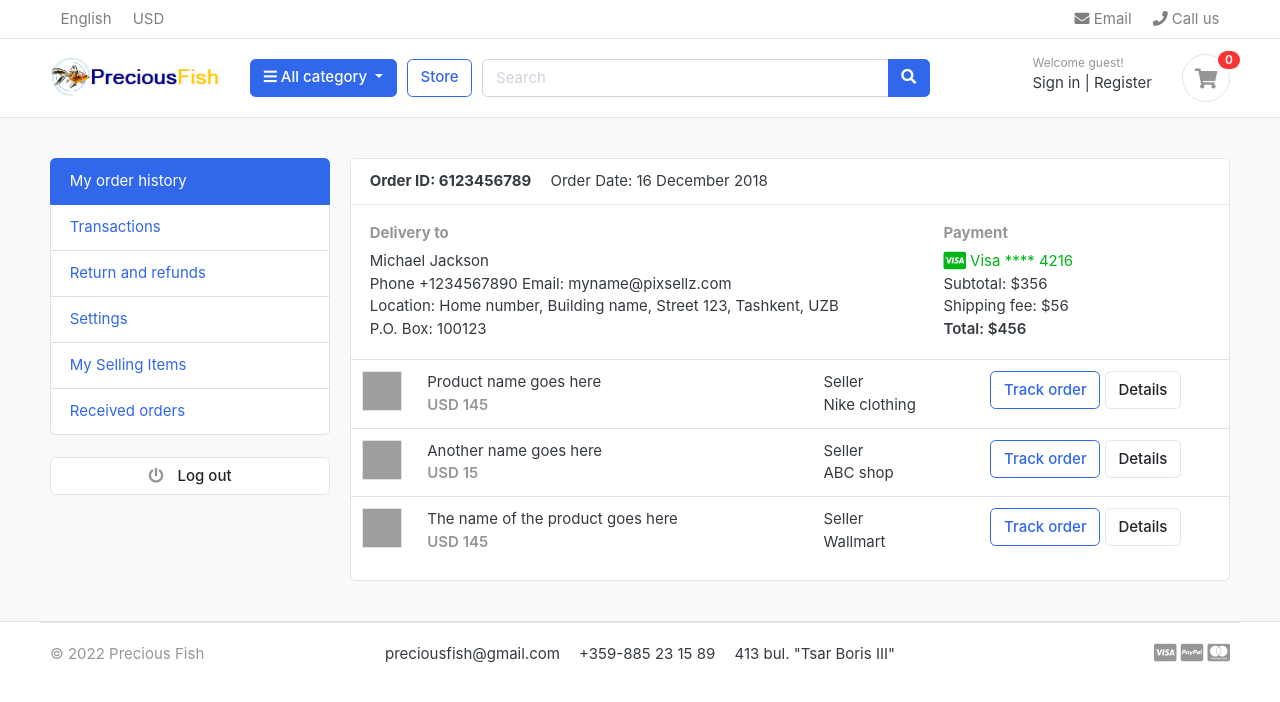
After one commit to LachezarStamenov/online-fish-shoping-platform, a Django app: page /accounts/ in a window 1280 px wide. The commit adds this page. Shown: the top 702 px of the page. Run offline with Django 4.2, Linux system fonts and the light colour scheme; data that the repository does not hold is empty; some libraries are stand-ins or nearby versions; some web fonts are replaced; grey boxes are pictures that could not be loaded.

Commit message:
Registration activation logic added with FBV for registration. Registration form view changed.

```diff
--- a/e_fish_shop_app/accounts/models.py
+++ b/e_fish_shop_app/accounts/models.py
@@ -74,3 +74,6 @@ class Account(AbstractBaseUser):
 
     def has_module_perms(self, add_label):
         return True
+
+    def email_user(self, subject, message, from_email=None, **kwargs):
+        send_mail(subject, message, from_email, [self.email], **kwargs)
--- a/e_fish_shop_app/accounts/urls.py
+++ b/e_fish_shop_app/accounts/urls.py
@@ -1,11 +1,14 @@
 from django.contrib.auth.decorators import login_required
 from django.urls import path
 
-from e_fish_shop_app.category.views import login, LogoutView, activate, RegistrationView
+from e_fish_shop_app.accounts.views import login, LogoutView, dashboard, activate, register
 
 urlpatterns = (
-    path('register/', RegistrationView.as_view(), name='register'),
+    path('register/', register, name='register'),
     path('login/', login, name='login'),
     path('logout/', login_required(LogoutView.as_view()), name='logout'),
+    path('dashboard/', dashboard, name='dashboard'),
+    path('', dashboard, name='dashboard'),
+
     path('activate/<uidb64>/<token>/', activate, name='activate'),
 )
--- a/e_fish_shop_app/accounts/views.py
+++ b/e_fish_shop_app/accounts/views.py
@@ -1,3 +1,97 @@
-from django.shortcuts import render
+from django.core.mail import EmailMessage
+from django.shortcuts import render, redirect
 
-# Create your views here.
+from django.contrib import messages, auth
+from django.contrib.auth import views as auth_views
+from django.contrib.messages.views import SuccessMessageMixin
+from e_fish_shop_app.accounts.forms import RegistrationForm
+from e_fish_shop_app.accounts.models import Account
+from django.contrib.sites.shortcuts import get_current_site
+from django.template.loader import render_to_string
+from django.utils.http import urlsafe_base64_encode, urlsafe_base64_decode
+from django.utils.encoding import force_bytes
+from django.contrib.auth.tokens import default_token_generator
+
+
+def register(request):
+    if request.method == 'POST':
+        form = RegistrationForm(request.POST)
+        if form.is_valid():
+            first_name = form.cleaned_data['first_name']
+            last_name = form.cleaned_data['last_name']
+            phone_number = form.cleaned_data['phone_number']
+            email = form.cleaned_data['email']
+            password = form.cleaned_data['password']
+            username = email.split("@")[0]
+            user = Account.objects.create_user(
+                first_name=first_name, last_name=last_name, email=email,
+                username=username, password=password
+            )
+            user.phone_number = phone_number
+            user.save()
+
+            # USER ACTIVATION
+            current_site = get_current_site(request)
+            mail_subject = 'Please activate your account'
+            message = render_to_string('accounts/account_verification_email.html', {
+                'user': user,
+                'domain': current_site,
+                'uid': urlsafe_base64_encode(force_bytes(user.pk)),
+                'token': default_token_generator.make_token(user),
+            })
+            to_email = email
+            send_email = EmailMessage(mail_subject, message, to=[to_email])
+            send_email.send()
+            # messages.success(request, 'Thank you for registering with us. We have sent you a verification email to your email address [rathan.kumar@gmail.com]. Please verify it.')
+            return redirect('/accounts/login/?command=verification&email='+email)
+    else:
+        form = RegistrationForm()
+    context = {
+        'form': form,
+    }
+    return render(request, 'accounts/register.html', context)
+
+def activate(request, uidb64, token):
+    try:
+        uid = urlsafe_base64_decode(uidb64).decode()
+        user = Account.objects.get(pk=uid)
+    except(TypeError, ValueError, OverflowError, Account.DoesNotExist):
+        user = None
+
+    if user is not None and default_token_generator.check_token(user, token):
+        user.is_active = True
+        user.save()
+        messages.success(request, 'Congratulations! Your account is activated.')
+
+        return redirect('login')
+    else:
+        messages.error(request, 'Invalid activation link')
+        return redirect('register')
+
+
+class LogoutView(SuccessMessageMixin, auth_views.LogoutView):
+    template_name = 'accounts/login.html'
+
+    def get_context_data(self, **kwargs):
+        messages.add_message(self.request, messages.INFO, 'You are logged out.')
+
+
+
+def login(request):
+    if request.method == 'POST':
+        email = request.POST['email']
+        password = request.POST['password']
+
+        user = auth.authenticate(email=email, password=password)
+        if user is not None:
+            auth.login(request, user)
+            messages.success(request, 'You are now logged in.')
+            return redirect('dashboard')
+        else:
+            messages.error(request, 'Invalid login credentials.')
+            return redirect('login')
+    return render(request, 'accounts/login.html')
+
+
+def dashboard(request):
+    return render(request, 'accounts/dashboard.html')
--- /dev/null
+++ b/templates/accounts/dashboard.html
@@ -0,0 +1,97 @@
+{% extends 'base.html' %}
+
+{% block page_content %}
+
+    <section class="section-conten padding-y bg">
+    {% include 'partials/alerts.html' %}
+        <div class="container">
+	<div class="row">
+	<aside class="col-md-3">
+		<!--   SIDEBAR   -->
+		<ul class="list-group">
+			<a class="list-group-item active" href="#"> My order history </a>
+			<a class="list-group-item" href="#"> Transactions </a>
+			<a class="list-group-item" href="#"> Return and refunds </a>
+			<a class="list-group-item" href="#">Settings </a>
+			<a class="list-group-item" href="#"> My Selling Items </a>
+			<a class="list-group-item" href="#"> Received orders </a>
+		</ul>
+		<br>
+		<a class="btn btn-light btn-block" href="{% url 'logout' %}"> <i class="fa fa-power-off"></i> <span class="text">Log out</span> </a>
+		<!--   SIDEBAR .//END   -->
+	</aside>
+	<main class="col-md-9">
+		<article class="card">
+		<header class="card-header">
+			<strong class="d-inline-block mr-3">Order ID: 6123456789</strong>
+			<span>Order Date: 16 December 2018</span>
+		</header>
+		<div class="card-body">
+			<div class="row">
+				<div class="col-md-8">
+					<h6 class="text-muted">Delivery to</h6>
+					<p>Michael Jackson <br>
+					Phone +1234567890 Email: myname@pixsellz.com <br>
+			    	Location: Home number, Building name, Street 123,  Tashkent, UZB <br>
+			    	P.O. Box: 100123
+			 		</p>
+				</div>
+				<div class="col-md-4">
+					<h6 class="text-muted">Payment</h6>
+					<span class="text-success">
+						<i class="fab fa-lg fa-cc-visa"></i>
+					    Visa  **** 4216
+					</span>
+					<p>Subtotal: $356 <br>
+					 Shipping fee:  $56 <br>
+					 <span class="b">Total:  $456 </span>
+					</p>
+				</div>
+			</div> <!-- row.// -->
+		</div> <!-- card-body .// -->
+		<div class="table-responsive">
+		<table class="table table-hover">
+			<tr>
+				<td width="65">
+					<img src="../images/items/1.jpg" class="img-xs border">
+				</td>
+				<td>
+					<p class="title mb-0">Product name goes here </p>
+					<var class="price text-muted">USD 145</var>
+				</td>
+				<td> Seller <br> Nike clothing </td>
+				<td width="250"> <a href="#" class="btn btn-outline-primary">Track order</a> <a href="#" class="btn btn-light"> Details </a> </td>
+			</tr>
+			<tr>
+				<td>
+					<img src="../images/items/2.jpg" class="img-xs border">
+				</td>
+				<td>
+					<p class="title mb-0">Another name goes here </p>
+					<var class="price text-muted">USD 15</var>
+				</td>
+				<td> Seller <br> ABC shop </td>
+				<td> <a href="#" class="btn btn-outline-primary">Track order</a> <a href="#" class="btn btn-light"> Details </a> </td>
+			</tr>
+			<tr>
+				<td>
+					<img src="../images/items/3.jpg" class="img-xs border">
+				</td>
+				<td>
+					<p class="title mb-0">The name of the product  goes here </p>
+					<var class="price text-muted">USD 145</var>
+				</td>
+				<td> Seller <br> Wallmart </td>
+				<td> <a href="#" class="btn btn-outline-primary">Track order</a> <a href="#" class="btn btn-light"> Details </a> </td>
+			</tr>
+		</table>
+		</div> <!-- table-responsive .end// -->
+		</article> <!-- order-group.// -->
+	</main>
+</div> <!-- row.// -->
+</div>
+
+
+</section>
+
+{% endblock %}
--- a/templates/partials/navbar.html
+++ b/templates/partials/navbar.html
@@ -74,7 +74,7 @@
                             <div class="widget-header">
                                 <small class="title text-muted">Welcome {{ user.first_name }}!</small>
                                 <div>
-                                    <a href="#">Dashboard</a> <span class="dark-transp"> | </span>
+                                    <a href="{% url 'dashboard' %}">Dashboard</a> <span class="dark-transp"> | </span>
                                     <a href="{% url 'logout' %}"> Logout</a>
                                 </div>
                             </div>
```
Also changed, not shown: e_fish_shop_app/accounts/forms.py (+24 -37 lines), e_fish_shop_app/category/views.py (+1 -89 lines), e_fish_shop_app/settings.py (+4 -4 lines).
